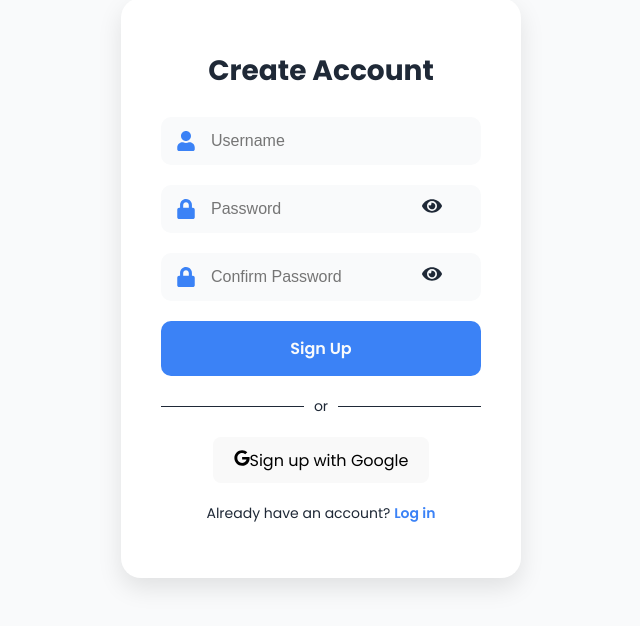
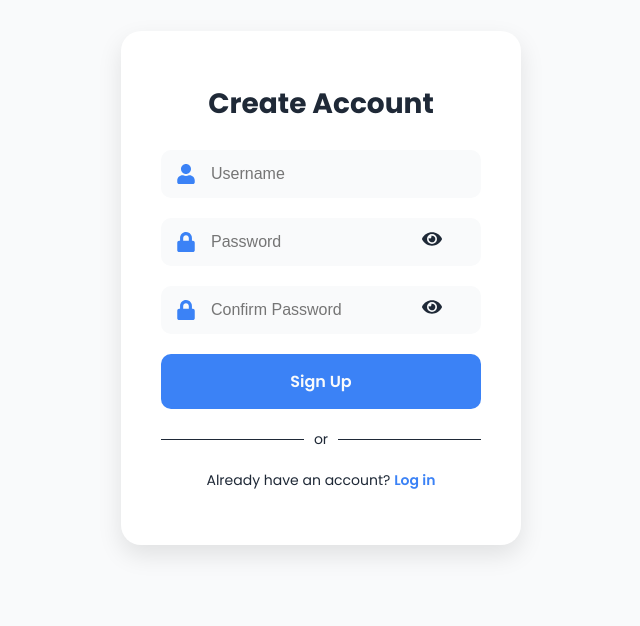
Before and after one commit to manav-vc/aquarium, a React (Vite) app in the folder Frontend/: page /signup in a window 1280 px wide. Shown: the part 112-738 px from the top of the page, without its empty margins (319-959 px from the left). Built offline with nearby package versions, Linux system fonts and the light colour scheme; no server answers.

Commit message:
Update signup.jsx

```diff
--- a/Frontend/src/auth/signup.jsx
+++ b/Frontend/src/auth/signup.jsx
@@ -1,6 +1,6 @@
 import React, { useState, useContext } from 'react';
 import { useNavigate } from 'react-router-dom';
-import { FaUser, FaLock, FaEye, FaEyeSlash, FaGoogle } from 'react-icons/fa';
+import { FaUser, FaLock, FaEye, FaEyeSlash } from 'react-icons/fa';
 import { ThemeContext } from '../ColorTheme';
 import { UserContext } from '../UserContext';
 import styles from './Signup.module.css';
@@ -30,9 +30,7 @@ const Signup = () => {
     }
   };
 
-  const handleGoogleSignup = () => {
-    console.log('Google signup button clicked');
-  };
+
 
   return (
     <div className={`${styles.signupContainer} ${styles[theme]}`}>
@@ -91,10 +89,7 @@ const Signup = () => {
         <div className={styles.divider}>
           <span>or</span>
         </div>
-        <button onClick={handleGoogleSignup} className={styles.googleButton}>
-          <FaGoogle className={styles.googleIcon} />
-          Sign up with Google
-        </button>
+
         <p className={styles.loginPrompt}>
           Already have an account?{' '}
           <span onClick={() => navigate('/login')}>Log in</span>
```
